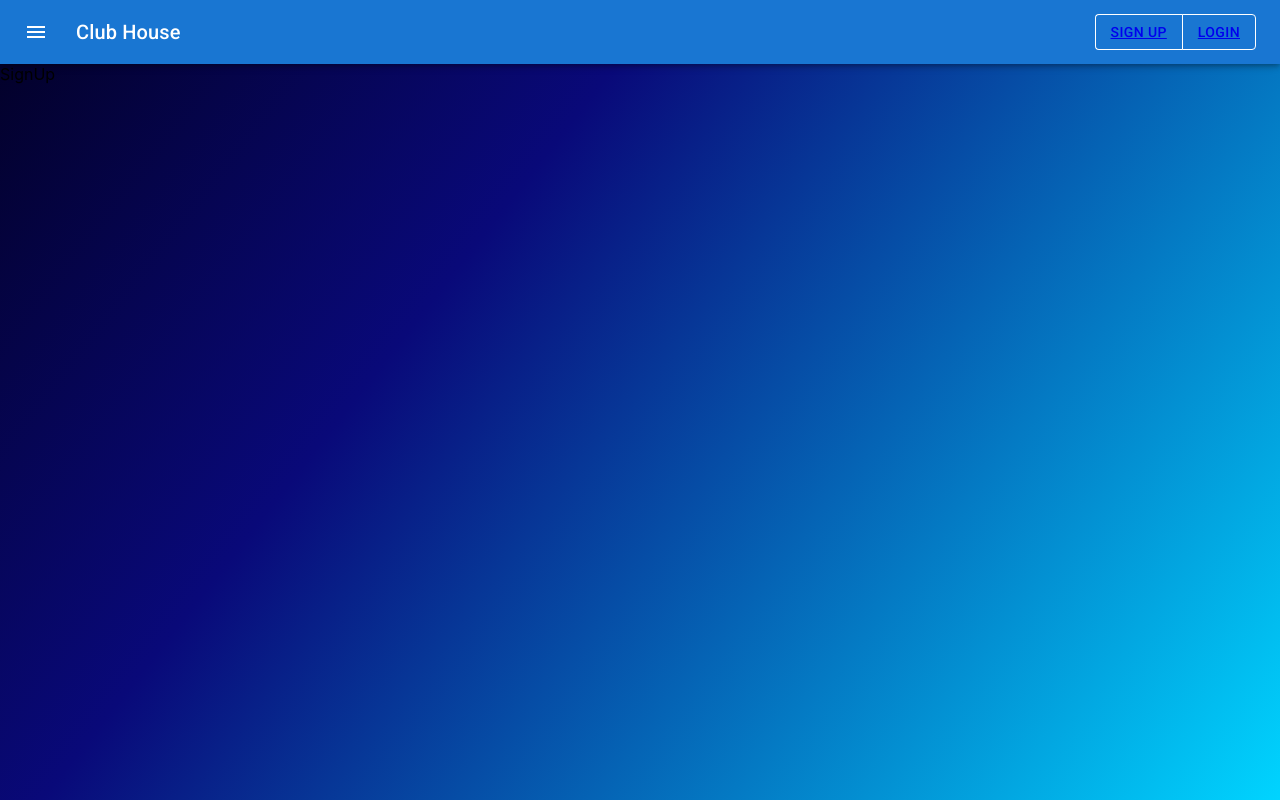
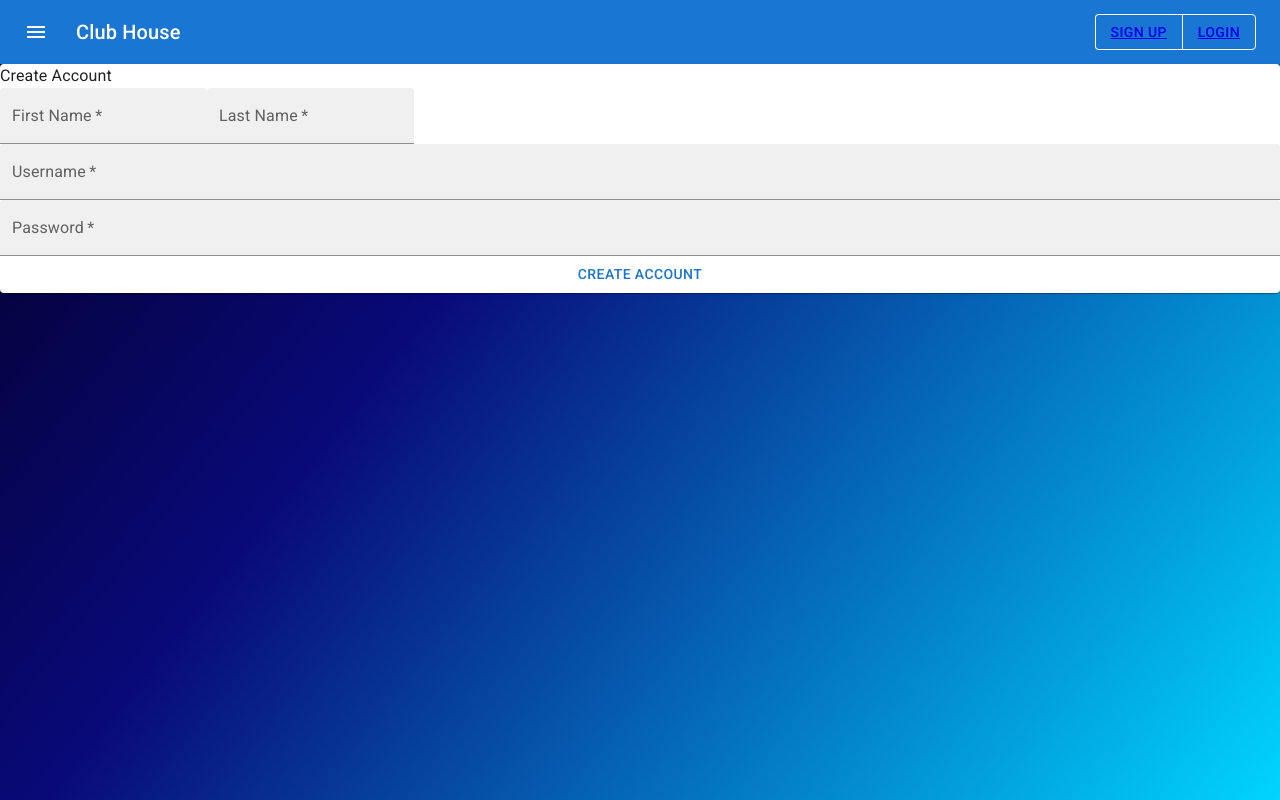
Before and after one commit to SidSaythongphet/phase-3-project-clubhouse-app, a React (Create React App) app: page /signup in a window 1280 px wide. Built offline with nearby package versions, Linux system fonts and the light colour scheme; no server answers.

Commit message:
add sign up capabilities

```diff
--- a/src/components/session_components/SignUp.jsx
+++ b/src/components/session_components/SignUp.jsx
@@ -1,9 +1,103 @@
-import React from 'react'
+import React, { useState } from 'react';
+import Paper from '@mui/material/Paper';
+import TextField from '@mui/material/TextField';
+import { Button } from '@mui/material';
+import Stack from '@mui/material/Stack';
+import Typography from '@mui/material/Typography';
+import { useNavigate } from 'react-router-dom';
 
-const SignUp = () => {
-  return (
-    <div>SignUp</div>
-  )
+const SignUp = ({ users, loginUser }) => {
+    const navigate = useNavigate()
+    const [formData, setFormData] = useState({
+        first_name: '',
+        last_name: '',
+        username: '',
+        password: ''
+    })
+
+    const handleChange = (e) => {
+        setFormData({
+            ...formData,
+            [e.target.name]: e.target.value
+        })
+    }
+
+    const handleClick = (e) => {
+      e.preventDefault()
+      const user = users.find(user => user.username.toLowerCase() === formData.username.toLowerCase())
+
+      if (user) {
+          alert("Username unavailable")
+      } else {
+          fetch(`/users`, {
+              method: "POST",
+              headers: {
+                "Content-Type": "application/json",
+                "Accept": "application/json"
+              },
+              body: JSON.stringify(formData)
+          })
+              .then(resp => resp.json())
+              .then(newUser => {
+                loginUser(newUser)
+                navigate('/')
+              })
+      }
+  }
+
+    return (
+        <Paper
+            component="form"
+            noValidate
+            autoComplete="off"
+        >
+            <Stack>
+                <Typography>Create Account</Typography>
+                <Stack direction='row'>
+                    <TextField
+                        required
+                        id="outlined-first-name-required"
+                        label="First Name"
+                        name="first_name"
+                        value={ formData.first_name }
+                        variant='filled'
+                        onChange={ handleChange }
+                    />
+                    <TextField
+                        required
+                        id="outlined-last-name-required"
+                        label="Last Name"
+                        name="last_name"
+                        value={ formData.last_name }
+                        variant='filled'
+                        onChange={ handleChange }
+                    />
+                </Stack>
+                <TextField
+                    required
+                    id="outlined-username-required"
+                    label="Username"
+                    name="username"
+                    value={ formData.username }
+                    variant='filled'
+                    onChange={ handleChange }
+                />
+                <TextField
+                    required
+                    id="outlined-password-input"
+                    label="Password"
+                    type="password"
+                    name="password"
+                    value={ formData.password }
+                    variant='filled'
+                    onChange={ handleChange }
+                />
+                <Button onClick={ handleClick }>
+                    Create Account
+                </Button>
+            </Stack>
+        </Paper>
+    )
 }
 
 export default SignUp
```
